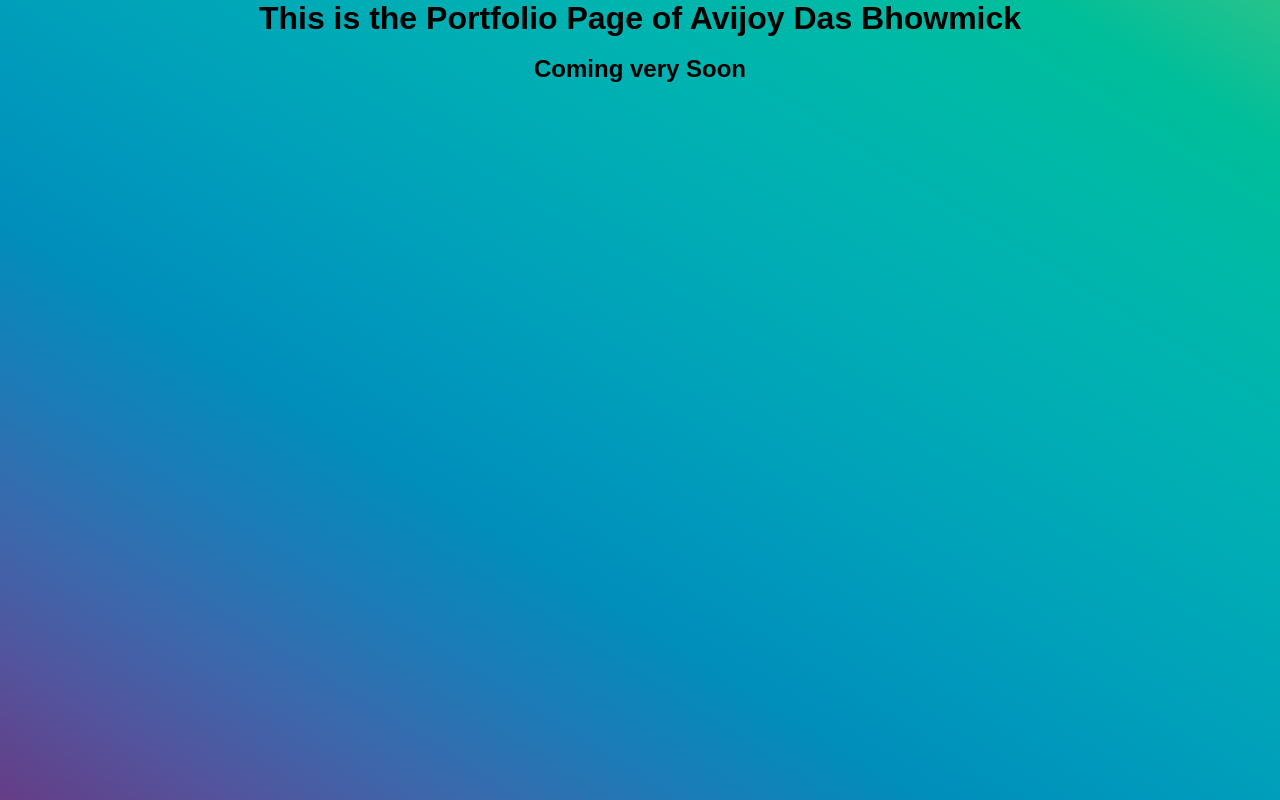
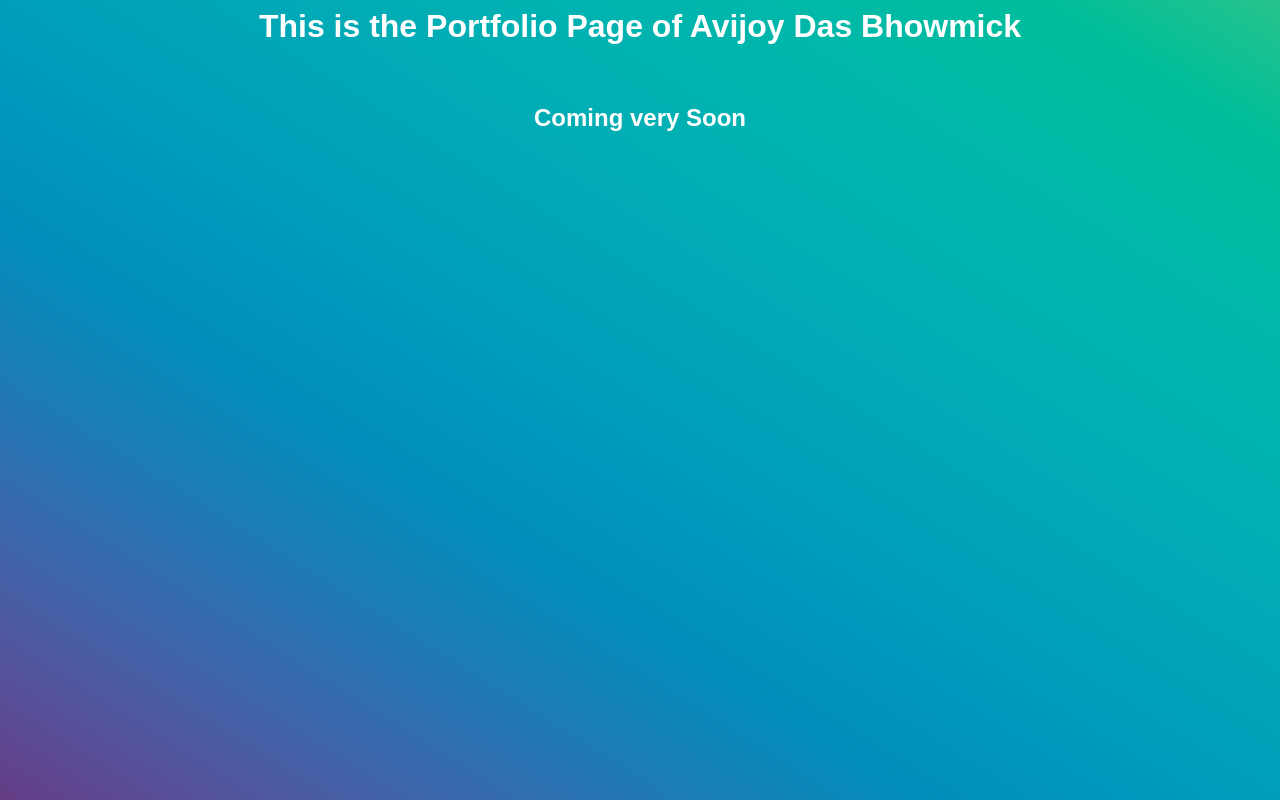
Before and after one commit to AvijoyBhowmick/myportfolio, a plain HTML site: page index.html in a window 1280 px wide. Drawn offline with Linux system fonts and the light colour scheme.

Commit message:
added text style

```diff
--- a/index.css
+++ b/index.css
@@ -2,8 +2,6 @@
 
 *
 {
-    margin: 0;
-    padding: 0;
     font-family: 'Poppins',sans-serif;
 }
 
@@ -16,3 +14,11 @@ body{
     font-size: 70px;
 
 }
+
+h1{
+    color: #fff;
+}
+
+h2{
+    color: #fff;
+}
```
